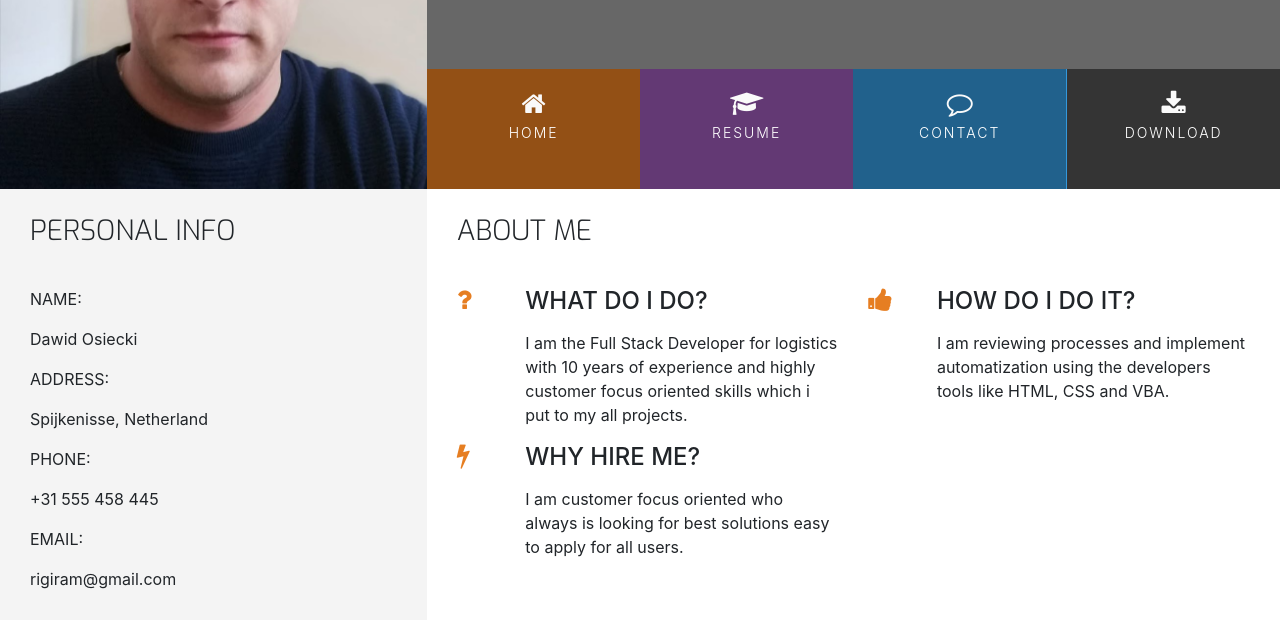
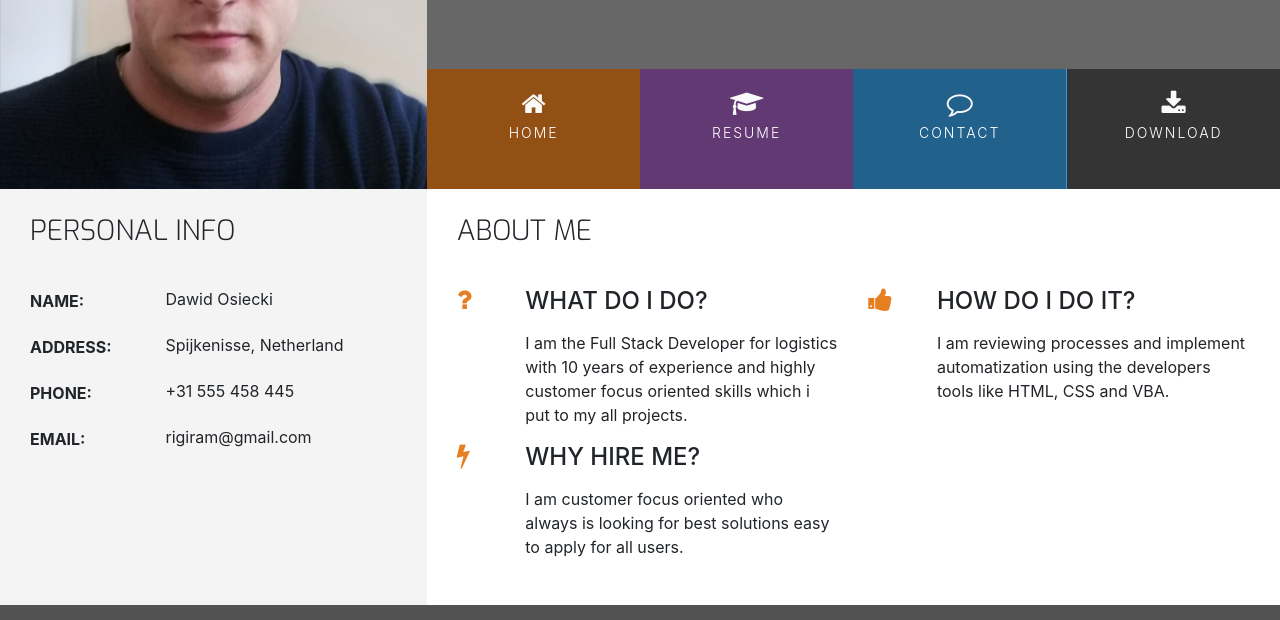
Before and after one commit to dejvoss/CV-Resume-Website-Template, a plain HTML site: page index.html in a window 1280 px wide. Shown: the part 180-800 px from the top of the page. Drawn offline with nearby package versions, Linux system fonts and the light colour scheme.

Commit message:
Style the contact details

```diff
--- a/assets/css/style.css
+++ b/assets/css/style.css
@@ -237,3 +237,38 @@ footer {
 .three-reasons-heading {
     margin-bottom: 15px;
 }
+
+/*---------------------------------------------------------------- Personal Info */
+
+.personal-info-item {
+    margin-bottom: 20px;
+    display: block;
+    clear: both;
+}
+
+.personal-info-item .key,
+.personal-info-item .value {
+    padding-right: 8px;
+    display: inline-block;
+}
+
+.personal-info-item .key p,
+.personal-info-item .value p {
+    margin: 0;
+}
+
+.personal-info-item .key {
+    width: 30%;
+    margin-right: 21px;
+    padding-top: 2px;
+    vertical-align: top;
+}
+
+.personal-info-item .key p {
+    font-weight: 700;
+}
+
+.personal-info-item .value {
+    position: relative;
+    width: 60%;
+}
```
